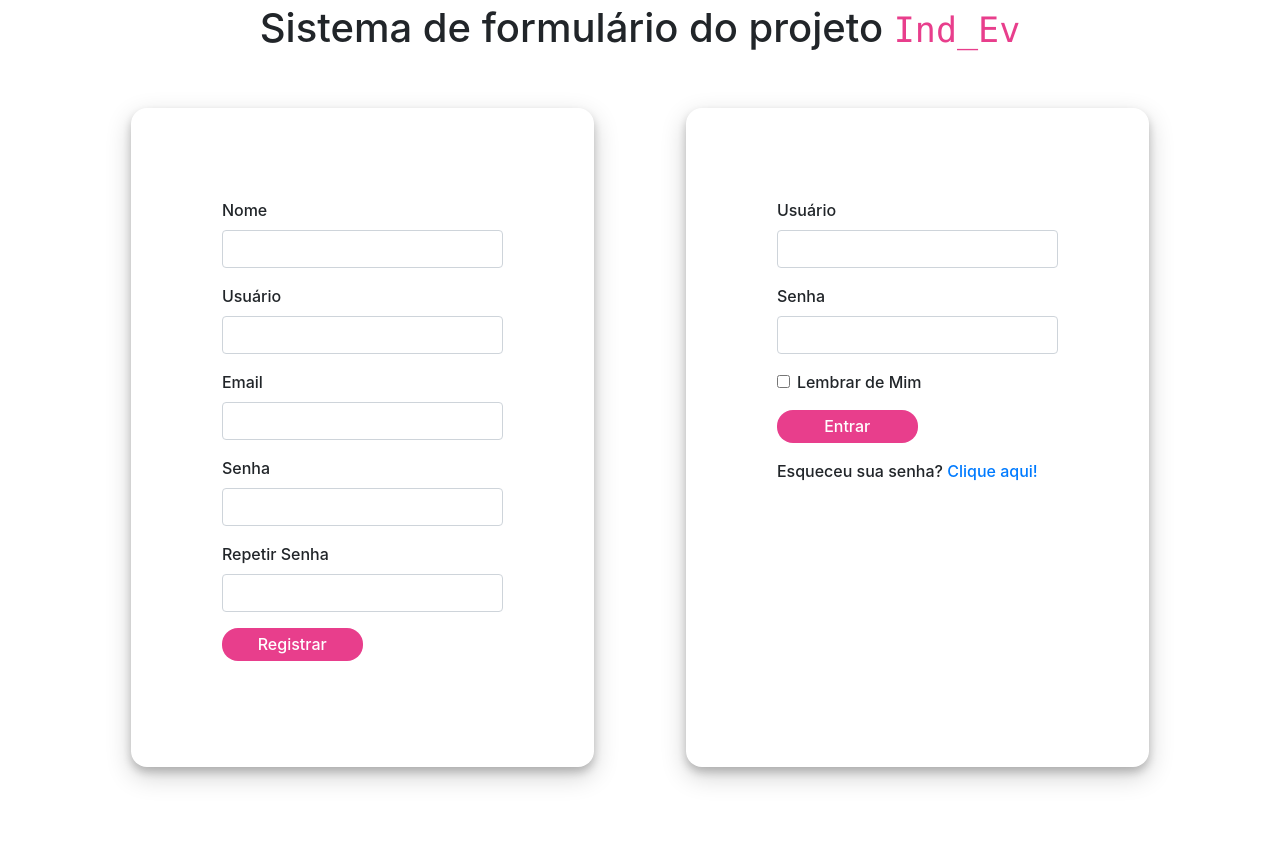
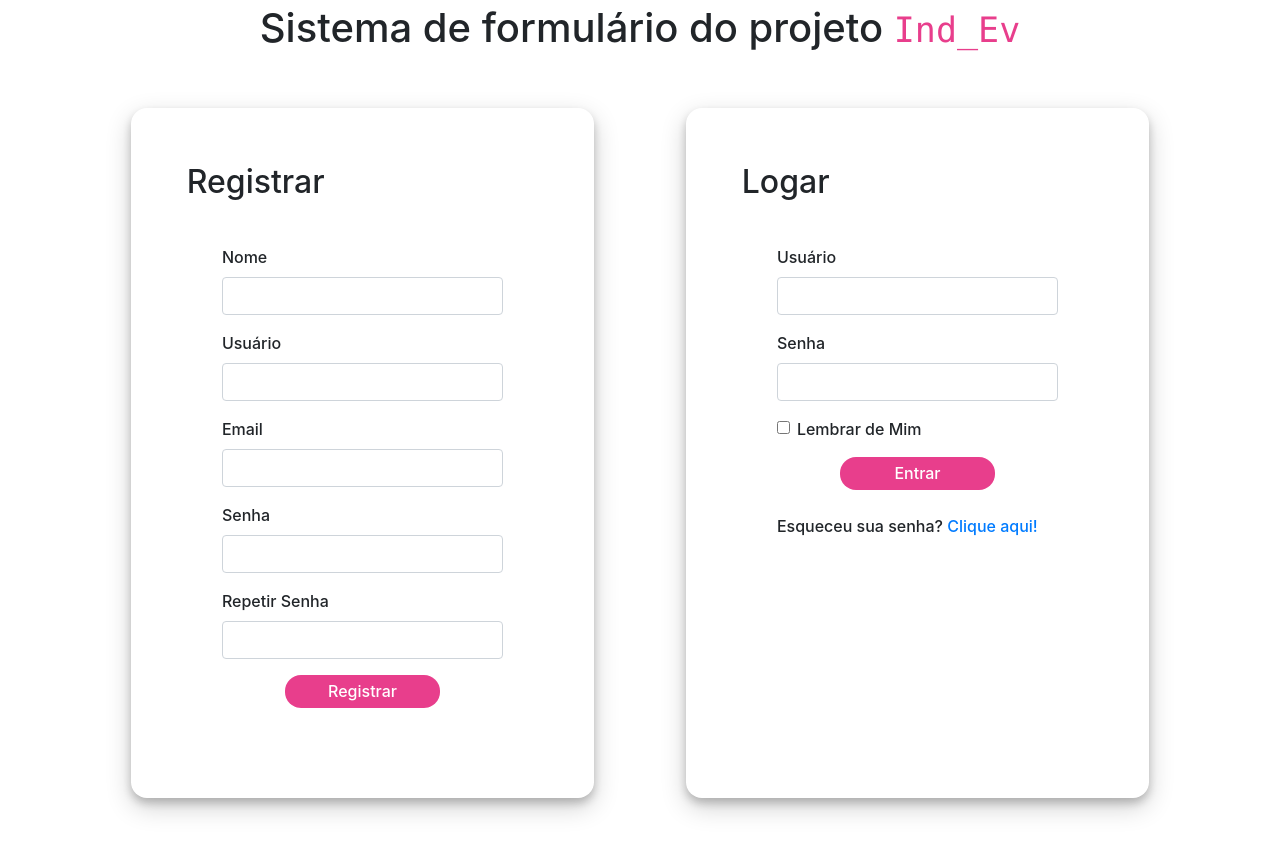
Before and after one commit to danbailo/ind_evasao, a Flask app: page /login in a window 1280 px wide. Shown: the part 56-910 px from the top of the page. Before the commit the page ends 840 px from the top, so only its background shows below. Run offline with Flask 2, Linux system fonts and the light colour scheme; some libraries are stand-ins or nearby versions.

Commit message:
added title

```diff
--- a/src/app/templates/login.html
+++ b/src/app/templates/login.html
@@ -1,4 +1,4 @@
-<!-- <h1>Sign in</h1> -->
+<h2>Logar</h2>
 <form action="{{ url_for('login') }}" method="post" novalidate>
     {{ login_form.hidden_tag() }}
     <div class="form-group">
@@ -19,14 +19,13 @@
         {{ login_form.remember_me(class="form-check-input") }}
         {{ login_form.remember_me.label(class="form-check-label") }}
     </div>
-    <div class="form-group">
+    <div class="row justify-content-center">
         {{ login_form.submit(class="btnSubmit") }}
     </div>
 
     <div>
-
+        <br>
         Esqueceu sua senha?
         <a href="{{ url_for('reset_password_request') }}">Clique aqui!</a>
     </div>
-
 </form>
--- a/src/app/templates/register.html
+++ b/src/app/templates/register.html
@@ -1,4 +1,4 @@
-<!-- <h1>Register</h1> -->
+<h2>Registrar</h2>
 <form action="{{ url_for('register') }}" method="post" novalidate>
     {{ register_form.hidden_tag() }}
     <div class="form-group">
@@ -36,5 +36,7 @@
             <small class="form-text" style="color: red;">{{ error }}</small>
         {% endfor %}
     </div>
-    <p>{{ register_form.submit(class="btnSubmit") }}</p>
+    <div class="row justify-content-center">
+        {{ register_form.submit(class="btnSubmit") }}
+    </div>
 </form>
```
